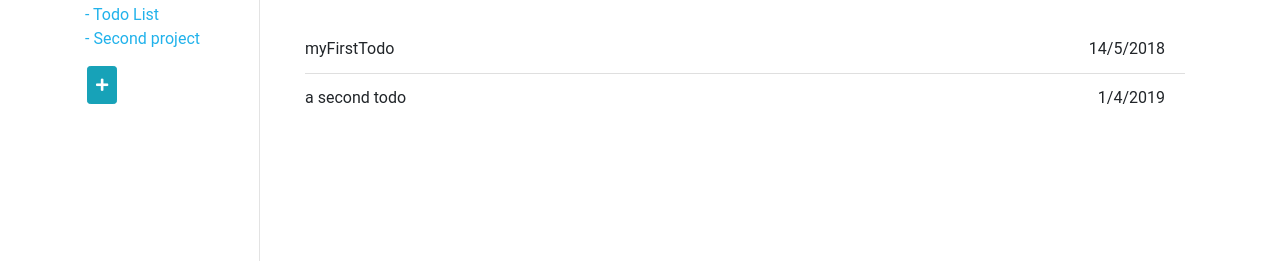
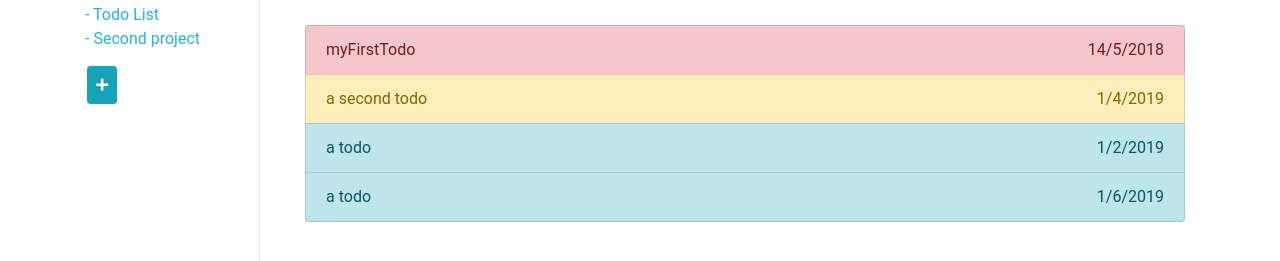
Before and after one commit to LeeSD90/js-todo-list, a website built with webpack: page dist/index.html in a window 1280 px wide. Shown: the part 103-364 px from the top of the page. Built offline with nearby package versions, Linux system fonts and the light colour scheme.

Commit message:
add priority colouring to todos

```diff
--- a/src/logic.js
+++ b/src/logic.js
@@ -25,9 +25,13 @@ const addNewTodo = (project, title, description, dueDate, priority) => {
 
 var todo = todoFactory("myFirstTodo", "Here is a test Todo", "14/5/2018", 3);
 var todo2 = todoFactory("a second todo", "Here is a second test todo", "1/4/2019", 2);
+var todo3 = todoFactory("a  todo", "Here is a second test todo", "1/2/2019", 1);
+var todo4 = todoFactory("a todo", "Here is a second test todo", "1/6/2019", 1);
 addNewProject("Todo List");
 addNewProject("Second project");
 projects.filter(p => { return p.name === "Todo List" })[0].addToProject(todo);
 projects.filter(p => { return p.name === "Todo List" })[0].addToProject(todo2);
+projects.filter(p => { return p.name === "Todo List" })[0].addToProject(todo3);
+projects.filter(p => { return p.name === "Todo List" })[0].addToProject(todo4);
 
 export { projects, addNewProject, removeProject, editProjectName };
--- a/src/render.js
+++ b/src/render.js
@@ -45,13 +45,28 @@ const renderProject = (project, index) => {
     projectName.parentNode.insertBefore(toolbar, projectName.nextSibling);
 
     var ul = document.createElement("ul");
-    ul.setAttribute("class", "list-group list-group-flush")
+    ul.setAttribute("class", "list-group")
     project.todos.forEach((todo) => {
         var item = document.createElement("li");
         var date = document.createElement("span");
         date.setAttribute("class", "todo-date");
         date.innerHTML = todo.dueDate;
-        item.setAttribute("class", "todo-item list-group-item");
+        var priority = "";
+        console.log(priority)
+        switch(parseInt(todo.priority)){
+            case 1:
+                priority = "-info";
+                break;
+            case 2:
+                priority = "-warning"
+                break;
+            case 3:
+                priority = "-danger"
+                break;
+            default:
+                priority = "-danger"
+        }
+        item.setAttribute("class", "todo-item list-group-item list-group-item" + priority);
         item.innerHTML = todo.title;
         item.appendChild(date);
         ul.appendChild(item)
--- a/src/styles/style.scss
+++ b/src/styles/style.scss
@@ -104,8 +104,6 @@ form {
             padding-left: 0;
             width: 100%;
             .todo-item {
-                display: block;
-                padding-left: 0;
                 .todo-date {
                     float: right;
                 }
```
Also changed, not shown: dist/bundle.js.
